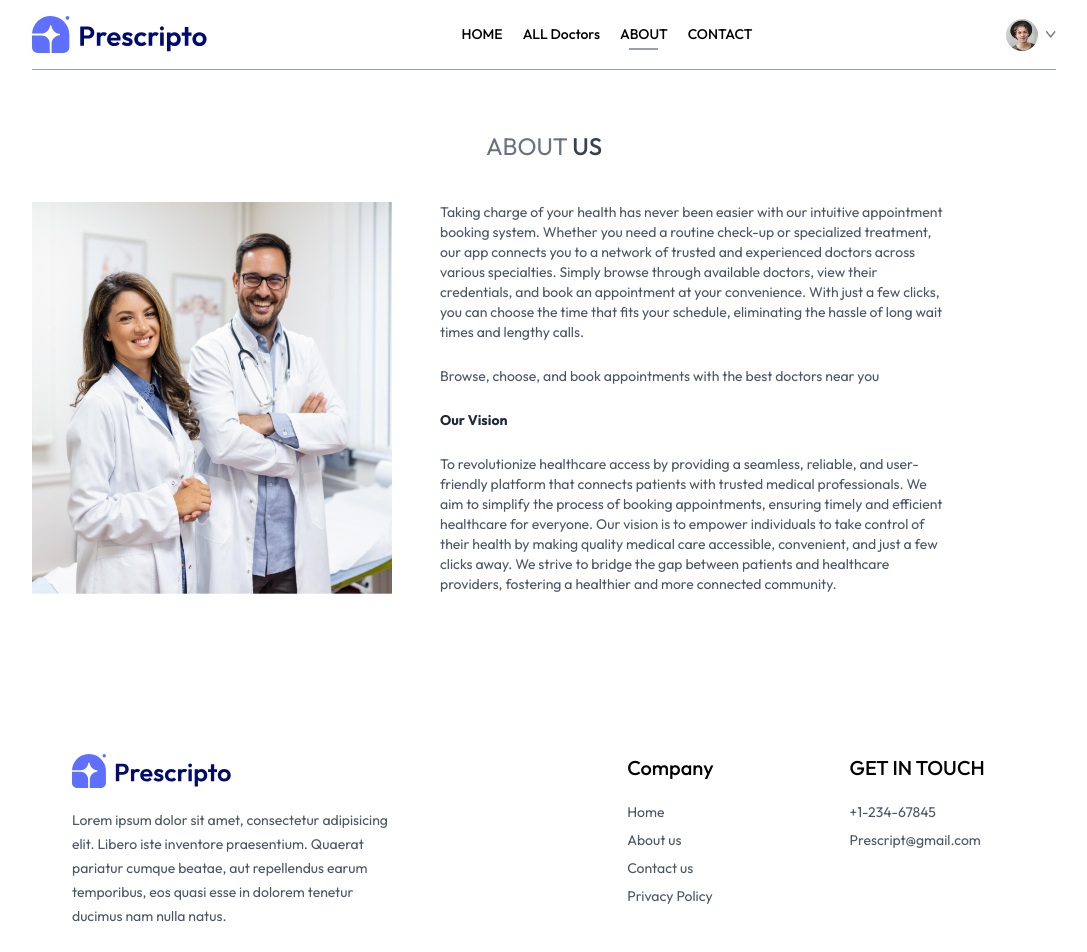
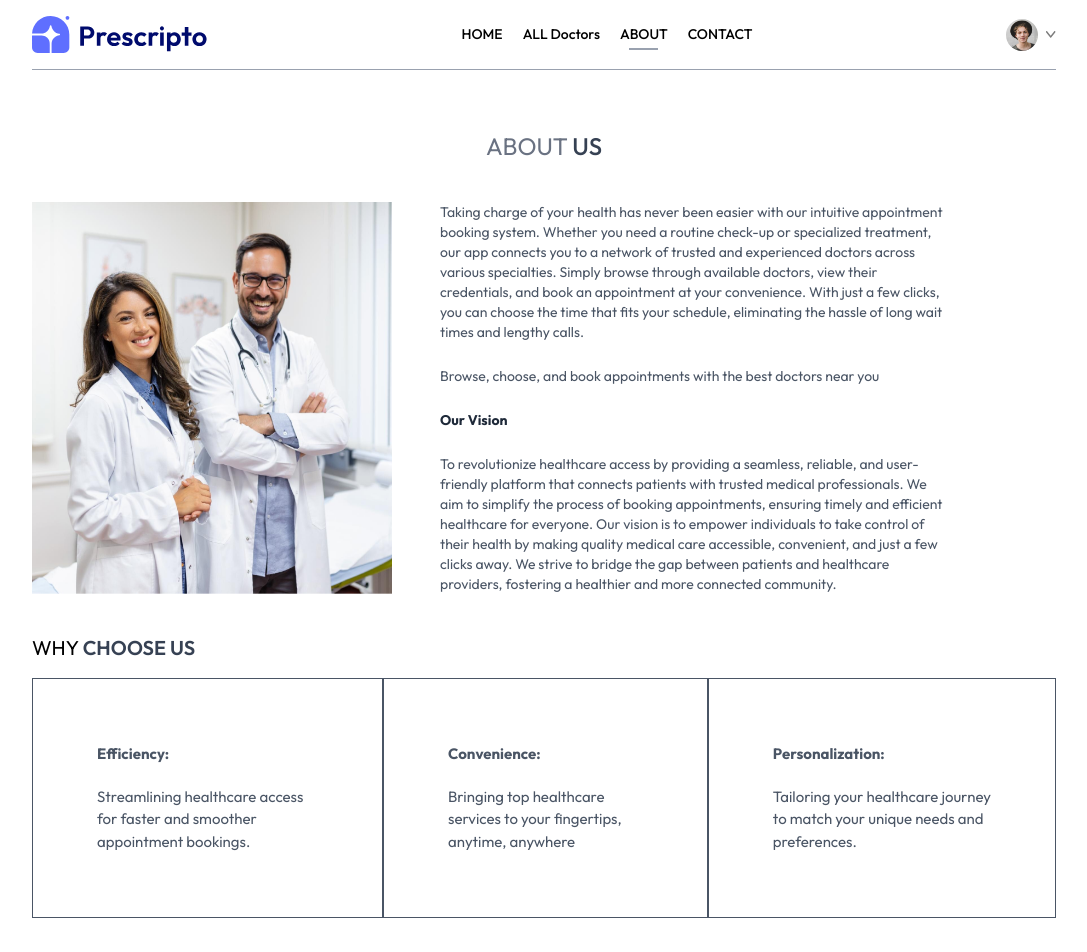
Before and after one commit to Anurag-Kuche/Prescript, a React (Vite) app: page /about in a window 1280 px wide. Shown: the top 952 px of the page, without its empty margins (96-1183 px from the left). Built offline with nearby package versions, Linux system fonts and the light colour scheme.

Commit message:
about us finished

```diff
--- a/src/pages/About.jsx
+++ b/src/pages/About.jsx
@@ -1,24 +1,73 @@
-import { assets } from "../assets/assets"
-
+import { assets } from "../assets/assets";
 
 function About() {
   return (
     <div>
       <div className="text-center text-2xl pt-10 text-gray-500">
-        <p>ABOUT <span className="text-gray-700 font-medium">US</span></p>
+        <p>
+          ABOUT <span className="text-gray-700 font-medium">US</span>
+        </p>
       </div>
 
       <div className="my-10 flex flex-col md:flex-row gap-12">
-        <img className="w-full md:max-w-[360px]" src={assets.about_image} alt="" />
+        <img
+          className="w-full md:max-w-[360px]"
+          src={assets.about_image}
+          alt=""
+        />
         <div className="flex flex-col justify-center gap-6 md:w-2/4 text-sm text-gray-600">
-          <p>Taking charge of your health has never been easier with our intuitive appointment booking system. Whether you need a routine check-up or specialized treatment, our app connects you to a network of trusted and experienced doctors across various specialties. Simply browse through available doctors, view their credentials, and book an appointment at your convenience. With just a few clicks, you can choose the time that fits your schedule, eliminating the hassle of long wait times and lengthy calls.</p>
-          <p>Browse, choose, and book appointments with the best doctors near you</p>
+          <p>
+            Taking charge of your health has never been easier with our
+            intuitive appointment booking system. Whether you need a routine
+            check-up or specialized treatment, our app connects you to a network
+            of trusted and experienced doctors across various specialties.
+            Simply browse through available doctors, view their credentials, and
+            book an appointment at your convenience. With just a few clicks, you
+            can choose the time that fits your schedule, eliminating the hassle
+            of long wait times and lengthy calls.
+          </p>
+          <p>
+            Browse, choose, and book appointments with the best doctors near you
+          </p>
           <b className="text-gray-800">Our Vision</b>
-          <p>To revolutionize healthcare access by providing a seamless, reliable, and user-friendly platform that connects patients with trusted medical professionals. We aim to simplify the process of booking appointments, ensuring timely and efficient healthcare for everyone. Our vision is to empower individuals to take control of their health by making quality medical care accessible, convenient, and just a few clicks away. We strive to bridge the gap between patients and healthcare providers, fostering a healthier and more connected community.</p>
+          <p>
+            To revolutionize healthcare access by providing a seamless,
+            reliable, and user-friendly platform that connects patients with
+            trusted medical professionals. We aim to simplify the process of
+            booking appointments, ensuring timely and efficient healthcare for
+            everyone. Our vision is to empower individuals to take control of
+            their health by making quality medical care accessible, convenient,
+            and just a few clicks away. We strive to bridge the gap between
+            patients and healthcare providers, fostering a healthier and more
+            connected community.
+          </p>
+        </div>
+      </div>
+
+      <div className="text-xl my-4">
+        <p>
+          WHY <span className="text-gray-700 font-semibold">CHOOSE US</span>
+        </p>
+      </div>
+
+      <div className="flex flex-col md:flex-row mb-20">
+        <div className="border px-10 md:px-16 py-8 sm:py-16 flex flex-col gap-5 text-[15px] hover:bg-gray-500 hover:text-white transition-all duration-300 text-gray-600 cursor-pointer">
+          <b>Efficiency:</b>
+          <p>Streamlining healthcare access for faster and smoother appointment bookings.</p>
+        </div>
+
+        <div className="border px-10 md:px-16 py-8 sm:py-16 flex flex-col gap-5 text-[15px] hover:bg-gray-500 hover:text-white transition-all duration-300 text-gray-600 cursor-pointer">
+          <b>Convenience:</b>
+          <p>Bringing top healthcare services to your fingertips, anytime, anywhere</p>
+        </div>
+
+        <div className="border px-10 md:px-16 py-8 sm:py-16 flex flex-col gap-5 text-[15px] hover:bg-gray-500 hover:text-white transition-all duration-300 text-gray-600 cursor-pointer">
+          <b>Personalization:</b>
+          <p> Tailoring your healthcare journey to match your unique needs and preferences.</p>
         </div>
       </div>
     </div>
-  )
+  );
 }
 
-export default About
+export default About;
```
